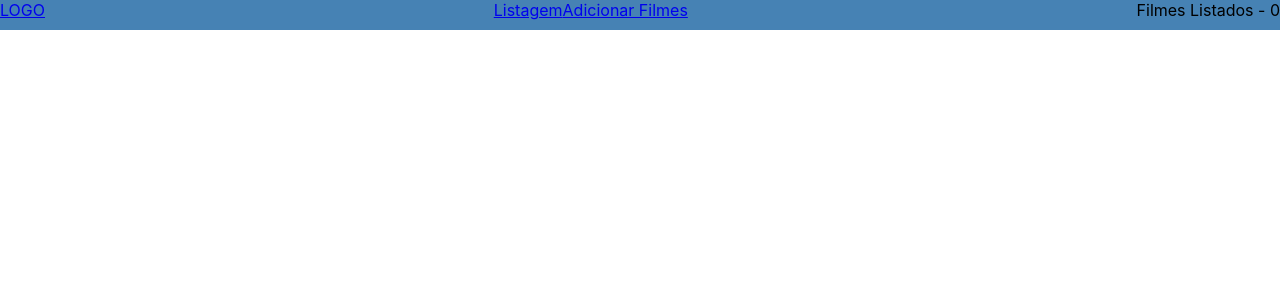
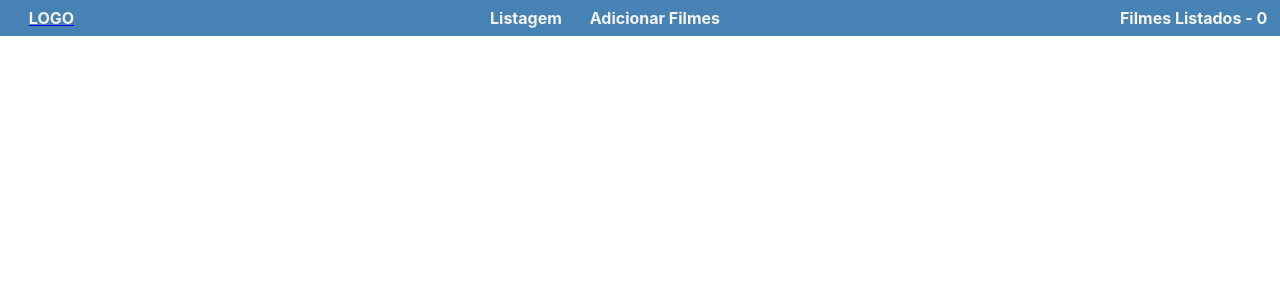
Before and after one commit to gsicuto/favoriteMovies, a React (Create React App) app: page / in a window 1280 px wide. Shown: the top 300 px of the page. Built offline with nearby package versions, Linux system fonts and the light colour scheme.

Commit message:
add style to navbar

```diff
--- a/public/index.html
+++ b/public/index.html
@@ -24,7 +24,7 @@
       work correctly both with client-side routing and a non-root public URL.
       Learn how to configure a non-root public URL by running `npm run build`.
     -->
-    <title>React App</title>
+    <title>My Favorite Movies</title>
   </head>
   <body>
     <noscript>You need to enable JavaScript to run this app.</noscript>
--- /dev/null
+++ b/src/components/NavBar.css
@@ -0,0 +1,30 @@
+.navbar {
+  display: flex;
+  justify-content: space-between;
+  padding: 0.5rem 0.8rem;
+  background-color: steelblue;
+}
+
+.nav-links {
+  display: flex;
+  justify-content: space-between;
+  width: 230px;
+}
+
+.logo {
+  margin: 0 1rem;
+  text-transform: uppercase;
+  color: whitesmoke;
+  font-weight: bold;
+}
+
+.movies-total {
+  color: whitesmoke;
+  font-weight: bold;
+}
+
+.link {
+  text-decoration: none;
+  color: whitesmoke;
+  font-weight: bold;
+}
--- a/src/components/NavBar.js
+++ b/src/components/NavBar.js
@@ -1,19 +1,22 @@
-import React from 'react';
-import { NavLink } from 'react-router-dom';
+import React from "react";
+import { NavLink } from "react-router-dom";
+import "./NavBar.css";
 
 export const NavBar = () => {
-  return <nav style={
-      {
-        display:'flex',
-        justifyContent:'space-between',
-        height:'30px',
-        backgroundColor:'steelblue'
-      }}>
-    <NavLink to='/'><span> LOGO </span></NavLink>
-    <div>
-      <NavLink to='/movies-list'>Listagem</NavLink>
-      <NavLink to='/addmovie'>Adicionar Filmes</NavLink>
-    </div>
-    <span>Filmes Listados - 0</span>
-  </nav>;
+  return (
+    <nav className="navbar">
+      <NavLink to="/" classnName="link">
+        <span className="logo"> logo </span>
+      </NavLink>
+      <div className="nav-links">
+        <NavLink to="/movies-list" className="link">
+          Listagem
+        </NavLink>
+        <NavLink to="/addmovie" className="link">
+          Adicionar Filmes
+        </NavLink>
+      </div>
+      <span className="movies-total">Filmes Listados - 0</span>
+    </nav>
+  );
 };
```
Also changed, not shown: 2 other files (tests, documents, lock files or other folders).
